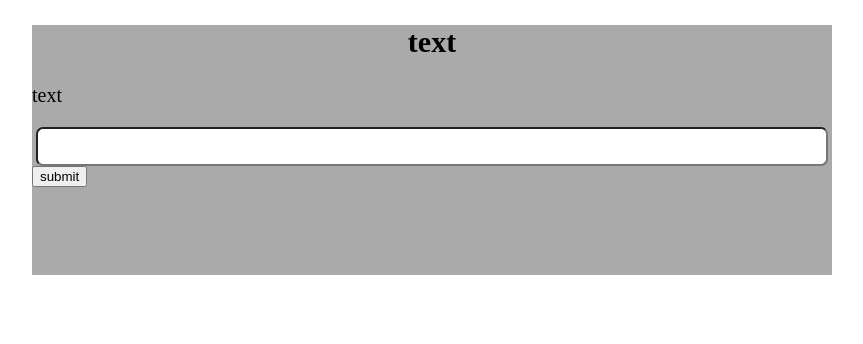
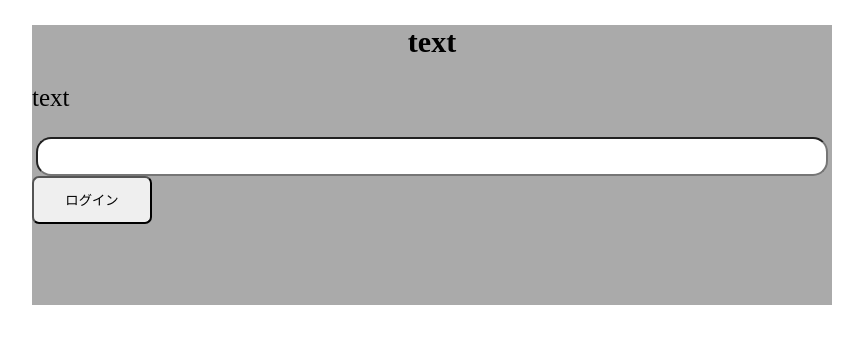
Before and after one commit to felixxsv/disconnect, a PHP site: page /html/createFormTmp.html in a window 1280 px wide. Shown: the top 344 px of the page, without its empty margins (208-1071 px from the left). Run offline with PHP 8.4, Linux system fonts and the light colour scheme.

Commit message:
ver 1.4 createForm

```diff
--- a/site/css/test.css
+++ b/site/css/test.css
@@ -1,19 +1,25 @@
 main{
     max-width: 800px;
     margin: 0 auto;
-    height: 250px;
+    height: 280px;
     background-color: #aaa;
     background-size: auto;
     text-align: center;
 }
-p{
+.forGet{
+
+}
+.textLeft{
     text-align: left;
-    font-size: 20px;
+    font-size: 25px;
+}
+.textRight{
+    text-align: right;
 }
 input.form {
     width: 96%;
     margin: 0 auto;
-    border-radius: 7px;
+    border-radius: 15px;
     padding: 10px;
  }
  div.inputTextArea{
@@ -21,8 +27,13 @@ input.form {
  }
  div.inputSubmitArea{
     text-align: left;
-
  }
+ .submit{
+    border-radius: 7px;
+    margin: 0 auto;
+    height:48px;
+    width:120px;
+    }
 #textTitle{
     font-size: 30px;
 }
--- a/site/html/createFormTmp.html
+++ b/site/html/createFormTmp.html
@@ -15,11 +15,14 @@
             </div>
             <form action="#" method="post"></form>
                 <div class="inputTextArea">
-                    <P>text</p>
-                    <input type="text" class="form"><!-- テキストボックス -->
+                    <P class="textLeft">text</p>
+                        <input type="text" class="form"><!-- テキストボックス -->
                 </div>
+                    <!-- <p class="textRight">
+                        <a href="">*text</a>
+                    </p>--><!--小文字 -->
                 <div class="inputSubmitArea">
-                    <input type="submit" value="submit" class="submit"><!--ボタン-->
+                    <input type="submit" value="ログイン" class="submit"><!--ボタン-->
                 </div>
 
             </form>
```
